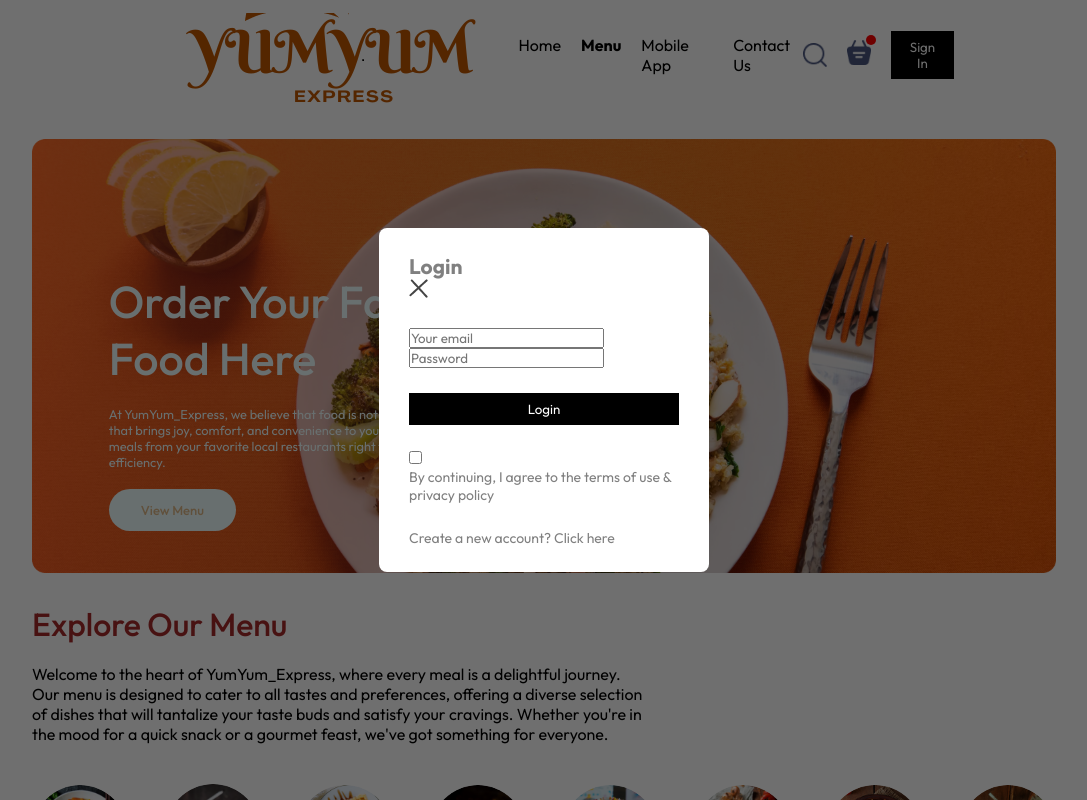
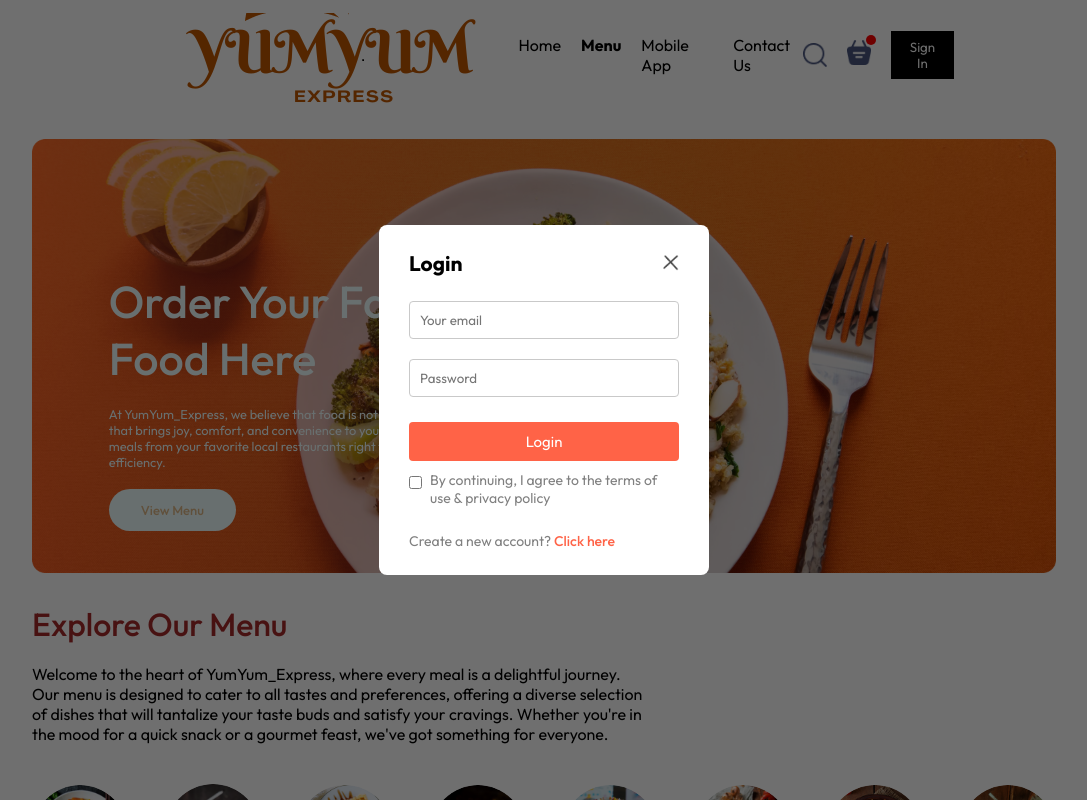
Before and after one commit to Rownokk/YumYum_Express, a React (Vite) app in the folder react-project/: page / in a window 1280 px wide. Both pictures are taken after a click on the button "Sign In". Shown: the top 800 px of the page, without its empty margins (96-1183 px from the left). Built offline with nearby package versions, Linux system fonts and the light colour scheme.

Commit message:
Login-SignUp-Page

```diff
--- a/react-project/src/components/LoginPopup/LoginPopup.css
+++ b/react-project/src/components/LoginPopup/LoginPopup.css
@@ -19,3 +19,47 @@
     font-size: 14px;
     animation: fadeIn 0.5s;
 }
+.login-popup-title{
+    display: flex;
+    justify-content: space-between;
+    align-items: center;
+    color: black;
+}
+.login-popup-title img{
+    width : 16px;
+    cursor: pointer;
+}
+.login-popup-inputs{
+    display: flex;
+    flex-direction: column;
+    gap: 20px;
+}
+.login-popup-inputs input{
+    outline: none;
+    border: 1px solid #c9c9c9;
+    padding: 10px;
+    border-radius: 4px;
+}
+.login-popup-container button{
+    border: none;
+    padding: 10px;
+    border-radius: 4px;
+    color: white;
+    background-color: tomato;
+    font-size: 15px;
+    cursor: pointer;
+}
+.login-popup-condition{
+    display: flex;
+    align-items: start;
+    gap: 8px;
+    margin-top: -15px;
+}
+.login-popup-condition input{
+    margin-top: 5px;
+}
+.login-popup p span{
+    color: tomato;
+    font-weight: 500;
+    cursor: pointer;
+}
```
